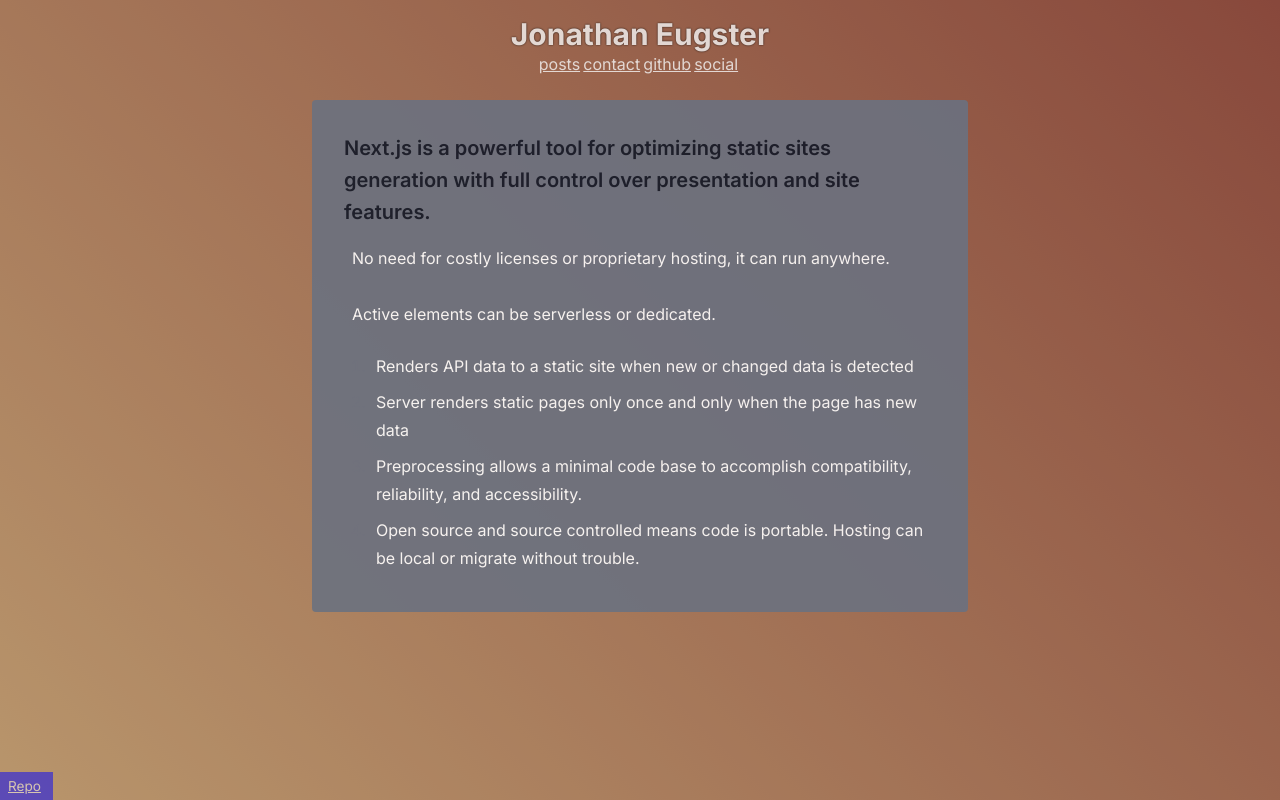
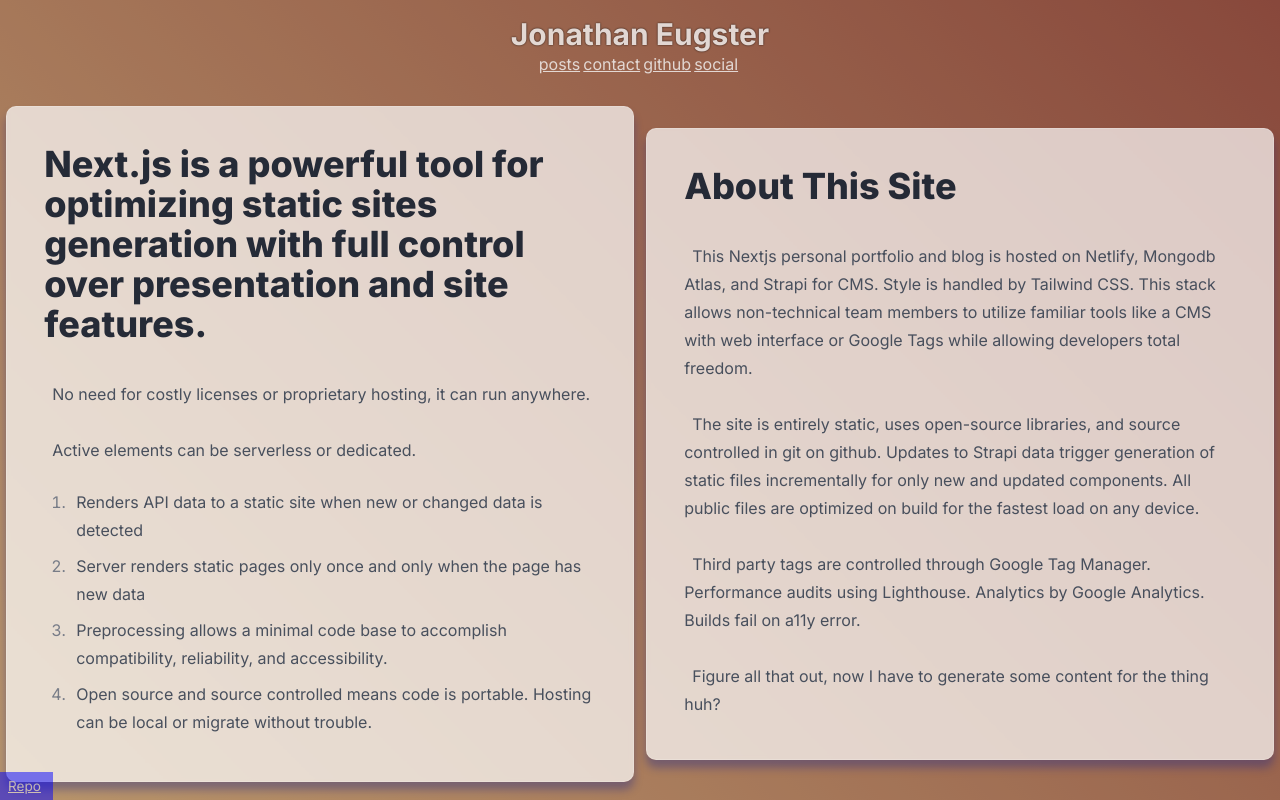
Before and after one commit to jeugster/jonathaneugster-nextjs, a Next.js app: page /posts in a window 1280 px wide. Built offline with nearby package versions, Linux system fonts and the light colour scheme.

Commit message:
added 2nd poast and card opacity

```diff
--- a/app/globals.css
+++ b/app/globals.css
@@ -23,7 +23,7 @@
 
  /* Post Elements */
  article {
-  @apply bg-gray-500 max-w-prose opacity-90;
+  @apply max-w-prose opacity-90;
   padding: .5em;
   border-radius: .25em;
  }
@@ -57,9 +57,9 @@
  }
  .card {
   flex: 1 1 10rem;
-  padding: 0.2rem;
+  padding: 0.3rem;
   margin: 0.5vw;
-  background: rgba(255, 255, 255, 0.25);
+  background: hsla(0, 0%, 100%, 0.70);
   box-shadow: 0 8px 8px 0 rgba(31, 38, 135, 0.37);
   backdrop-filter: blur(2px);
   border-radius: 10px;
--- a/app/posts/page.mdx
+++ b/app/posts/page.mdx
@@ -1,5 +1,6 @@
-<article className="prose text-white p-8">
-### Next.js is a powerful tool for optimizing static sites generation with full control over presentation and site features.
+<div className="card">
+<article className="prose p-8">
+# Next.js is a powerful tool for optimizing static sites generation with full control over presentation and site features.
 No need for costly licenses or proprietary hosting, it can run anywhere.
 
 Active elements can be serverless or dedicated.
@@ -9,3 +10,17 @@ Active elements can be serverless or dedicated.
 3. Preprocessing allows a minimal code base to accomplish compatibility, reliability, and accessibility.
 4. Open source and source controlled means code is portable. Hosting can be local or migrate without trouble.
 </article>
+</div>
+
+<div className="card">
+<article className="prose p-8">
+# About This Site
+This Nextjs personal portfolio and blog is hosted on Netlify, Mongodb Atlas, and Strapi for CMS. Style is handled by Tailwind CSS. This stack allows non-technical team members to utilize familiar tools like a CMS with web interface or Google Tags while allowing developers total freedom.
+
+The site is entirely static, uses open-source libraries, and source controlled in git on github. Updates to Strapi data trigger generation of static files incrementally for only new and updated components. All public files are optimized on build for the fastest load on any device.
+
+Third party tags are controlled through Google Tag Manager. Performance audits using Lighthouse. Analytics by Google Analytics. Builds fail on a11y error.
+
+Figure all that out, now I have to generate some content for the thing huh?
+</article>
+</div>
```
